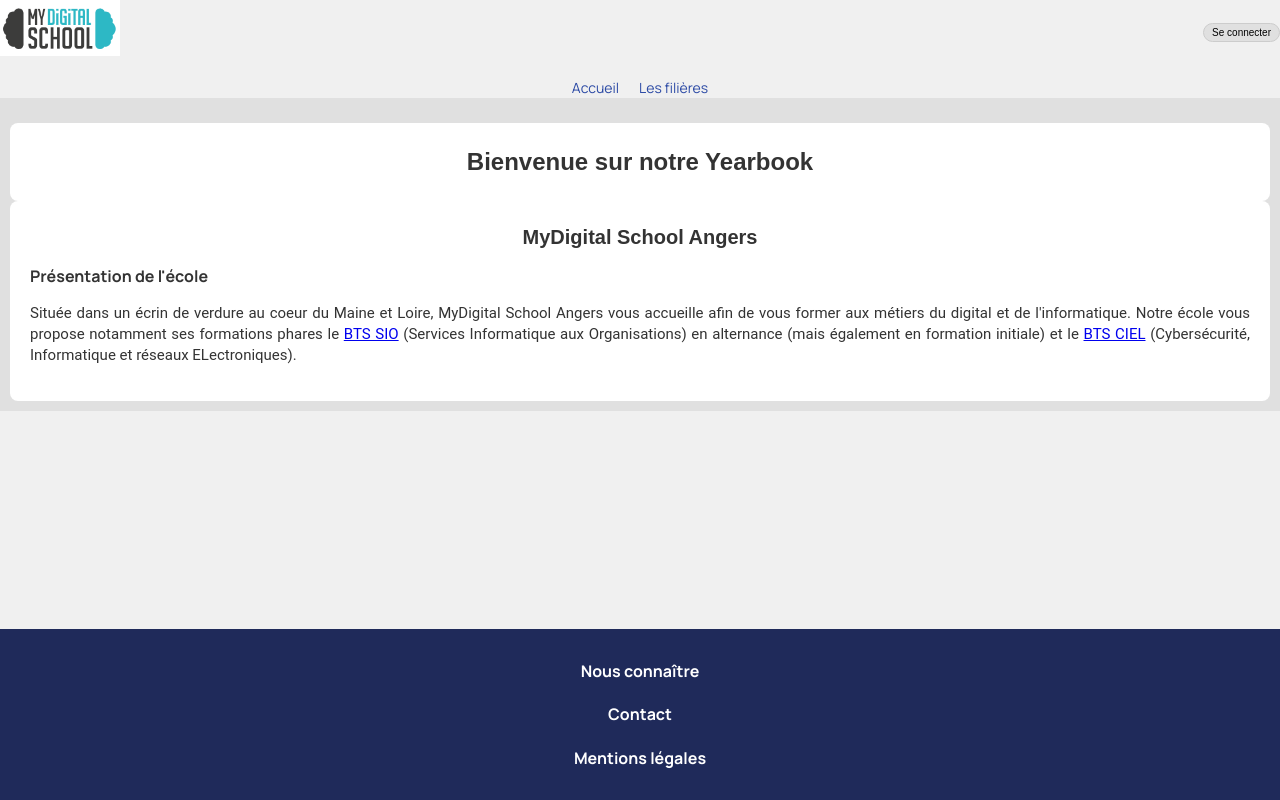
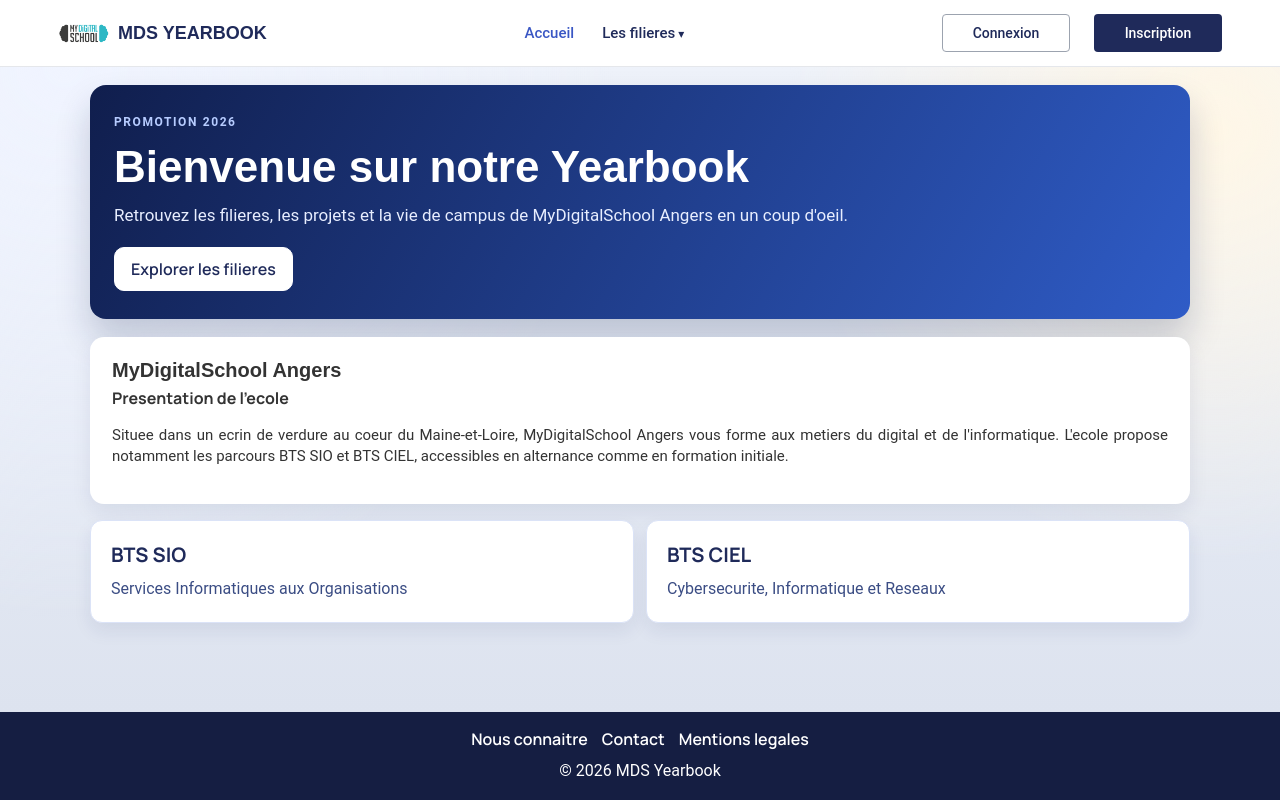
Before and after one commit to MarleyAvix/yearBook, a PHP site: page / in a window 1280 px wide. Run offline with PHP 8.4, Linux system fonts and the light colour scheme.

Commit message:
modification du css

```diff
--- a/css/style.css
+++ b/css/style.css
@@ -584,3 +584,206 @@
 footer p {
     color: #fff;
 }
+
+/* =========================
+   Home page upgrades
+========================= */
+body {
+    display: flex;
+    flex-direction: column;
+    padding-bottom: 0;
+}
+
+main {
+    flex: 1;
+}
+
+.brand {
+    font-size: 18px;
+}
+
+.brand .logo {
+    width: 52px;
+    height: auto;
+    display: block;
+    border-radius: 8px;
+}
+
+footer {
+    position: static;
+    margin-top: auto;
+    padding: 16px 20px;
+}
+
+footer p {
+    margin: 8px 0 0;
+}
+
+.home-main {
+    width: 100%;
+    gap: 18px;
+    padding: 18px;
+    background:
+        radial-gradient(circle at 5% 0%, #f0f4ff 0%, transparent 40%),
+        radial-gradient(circle at 95% 10%, #fff7e7 0%, transparent 32%),
+        linear-gradient(180deg, #eef2fa 0%, #dde3ef 100%);
+}
+
+.hero {
+    width: min(1100px, 100%);
+    background: linear-gradient(120deg, #101e4d 0%, #2f5cc7 100%);
+    color: #ffffff;
+    padding: 28px 24px;
+    border-radius: 16px;
+    box-shadow: 0 20px 35px rgba(16, 30, 77, 0.2);
+}
+
+.hero-kicker {
+    margin: 0;
+    color: #b7ccff;
+    text-transform: uppercase;
+    letter-spacing: 1.6px;
+    font-size: 12px;
+    font-weight: 700;
+}
+
+.hero h1 {
+    margin: 10px 0;
+    color: #ffffff;
+    font-size: clamp(28px, 4vw, 44px);
+    text-align: left;
+}
+
+.hero-description {
+    margin: 0;
+    max-width: 760px;
+    color: #e8eeff;
+    font-size: 17px;
+    line-height: 1.6;
+}
+
+.hero-actions {
+    margin-top: 18px;
+    display: flex;
+    flex-wrap: wrap;
+    gap: 10px;
+}
+
+.hero-button {
+    display: inline-flex;
+    align-items: center;
+    justify-content: center;
+    text-decoration: none;
+    padding: 10px 16px;
+    border-radius: 10px;
+    border: 1px solid #ffffff;
+    color: #ffffff;
+    font-weight: 600;
+    transition: transform 0.2s ease, background-color 0.2s ease;
+}
+
+.hero-button:hover {
+    transform: translateY(-1px);
+    background-color: rgba(255, 255, 255, 0.12);
+}
+
+.hero-button.primary {
+    background-color: #ffffff;
+    color: #1f2a5a;
+    border: 1px solid #ffffff;
+}
+
+.hero-button.primary:hover {
+    background-color: #dfe8ff;
+}
+
+.home-section {
+    width: min(1100px, 100%);
+    display: grid;
+    gap: 16px;
+    padding: 0;
+    background: transparent;
+    box-shadow: none;
+}
+
+.school-card {
+    background: #ffffff;
+    border-radius: 14px;
+    padding: 22px;
+    box-shadow: 0 8px 20px rgba(16, 30, 77, 0.08);
+}
+
+.school-card h2,
+.school-card h3 {
+    margin-top: 0;
+    text-align: left;
+}
+
+.filiere-grid {
+    display: grid;
+    gap: 12px;
+    grid-template-columns: repeat(auto-fit, minmax(230px, 1fr));
+}
+
+.filiere-card {
+    background: #ffffff;
+    text-decoration: none;
+    color: #1f2a5a;
+    border-radius: 12px;
+    border: 1px solid #dbe3f7;
+    padding: 20px;
+    box-shadow: 0 8px 18px rgba(20, 44, 100, 0.08);
+    transition: transform 0.2s ease, box-shadow 0.2s ease;
+}
+
+.filiere-card h4 {
+    margin-top: 0;
+    margin-bottom: 8px;
+    font-size: 20px;
+}
+
+.filiere-card p {
+    margin: 0;
+    color: #3b4d84;
+}
+
+.filiere-card:hover {
+    transform: translateY(-3px);
+    box-shadow: 0 16px 26px rgba(20, 44, 100, 0.14);
+}
+
+.home-footer {
+    background: #151e42;
+    text-align: center;
+}
+
+.footer-columns {
+    display: flex;
+    flex-wrap: wrap;
+    justify-content: center;
+    gap: 14px;
+}
+
+.footer-columns a {
+    color: #ffffff;
+    text-decoration: none;
+    font-weight: 600;
+}
+
+.footer-columns a:hover {
+    text-decoration: underline;
+}
+
+@media (max-width: 860px) {
+    .home-main {
+        padding: 14px;
+    }
+
+    .hero {
+        padding: 22px 18px;
+    }
+
+    .hero-description {
+        font-size: 15px;
+    }
+}
--- a/index.html
+++ b/index.html
@@ -14,57 +14,76 @@
 </head>
 <body>
     <header>
-        <nav>
-            <div class="mobile-top-nav">
-                <div>
-                    <a href="index.html">
-                        <img src="assets/logoMDS.png" alt="MDS logo" class="logo"></img>
+        <nav class="site-nav" aria-label="Navigation principale">
+            <div class="navbar-inner">
+                <div class="nav-header">
+                    <a class="brand" href="index.html" aria-label="Accueil Yearbook">
+                        <img src="assets/logoMDS.png" alt="Logo MyDigitalSchool" class="logo">
+                        <span>MDS YEARBOOK</span>
                     </a>
+                    <button class="nav-toggle" type="button" aria-expanded="false" aria-label="Ouvrir le menu">
+                        <span class="nav-toggle-bar"></span>
+                        <span class="nav-toggle-bar"></span>
+                        <span class="nav-toggle-bar"></span>
+                    </button>
                 </div>
 
-                <div>
-                    <button class="connection-button">Se connecter</button>
+                <div class="nav-collapsible">
+                    <ul class="nav-links">
+                        <li><a class="active" href="index.html">Accueil</a></li>
+                        <li class="nav-dropdown">
+                            <button class="nav-dropdown-toggle" type="button">Les filieres</button>
+                            <ul class="nav-dropdown-menu">
+                                <li><a href="pages/sio.html">BTS SIO</a></li>
+                                <li><a href="pages/ciel.html">BTS CIEL</a></li>
+                            </ul>
+                        </li>
+                    </ul>
+                    <a class="nav-login-btn" href="pages/login.html">Connexion</a>
+                    <a class="nav-login-btn primary" href="pages/register.html">Inscription</a>
                 </div>
-            </div>
-
-            <div class="menu">
-                <ul>
-                    <li><a href="index.html">Accueil</a></li>
-                    <li class="dropdown">
-                        <a href="#filiere-section">Les filières</a>
-                        <ul class="dropdown-menu">
-                            <li><a href="pages/sio.html">BTS SIO</a></li>
-                            <li><a href="pages/ciel.html">BTS CIEL</a></li>
-                        </ul>
-                    </li>
-                </ul>
             </div>
         </nav>
     </header>
 
-    <main>
-        <section class="intro">
+    <main class="home-main">
+        <section class="hero">
+            <p class="hero-kicker">Promotion 2026</p>
             <h1>Bienvenue sur notre Yearbook</h1>
+            <p class="hero-description">Retrouvez les filieres, les projets et la vie de campus de MyDigitalSchool Angers en un coup d'oeil.</p>
+            <div class="hero-actions">
+                <a class="hero-button primary" href="#filiere-section">Explorer les filieres</a>
+            </div>
         </section>
-        <section id="filiere-section">
-            <article>
-                <h2>MyDigital School Angers</h2>
-                    <h3>Présentation de l'école</h3>
-                        <p>Située dans un écrin de verdure au coeur du Maine et Loire, MyDigital School Angers vous accueille afin de vous former aux métiers du digital et de l'informatique. Notre école vous propose notamment ses formations phares le <a href="https://www.mydigitalschool.com/angers/bts-services-informatiques-organisations-sio?gad_campaignid=21566157052&gad_source=1&gclid=CjwKCAjwzevPBhBaEiwAplAxvkZqrRFzVp9OmpTKRUbK7Cd1KrFQFHvyeFN-PMBwnXseY8BW5lFT3hoCZiQQAvD_BwE" target="_blank">BTS SIO</a> (Services Informatique aux Organisations) en alternance (mais également en formation initiale) et le <a href="https://www.espl.fr/formations/bts-cybersecurite-informatique-et-reseaux-electronique-angers#wrapper-campus" target="_blank">BTS CIEL</a> (Cybersécurité, Informatique et réseaux ELectroniques).</p>
+        <section id="filiere-section" class="home-section">
+            <article class="school-card">
+                <h2>MyDigitalSchool Angers</h2>
+                <h3>Presentation de l'ecole</h3>
+                <p>Situee dans un ecrin de verdure au coeur du Maine-et-Loire, MyDigitalSchool Angers vous forme aux metiers du digital et de l'informatique. L'ecole propose notamment les parcours BTS SIO et BTS CIEL, accessibles en alternance comme en formation initiale.</p>
             </article>
+
+            <div class="filiere-grid" aria-label="Liste des filieres">
+                <a class="filiere-card" href="pages/sio.html">
+                    <h4>BTS SIO</h4>
+                    <p>Services Informatiques aux Organisations</p>
+                </a>
+                <a class="filiere-card" href="pages/ciel.html">
+                    <h4>BTS CIEL</h4>
+                    <p>Cybersecurite, Informatique et Reseaux</p>
+                </a>
+            </div>
         </section>
     </main>
 
-    <footer>
-        <div><a></a>
-            <h4>Nous connaître</h4>
+    <footer class="home-footer">
+        <div class="footer-columns">
+            <a href="https://www.mydigitalschool.com/angers" target="_blank" rel="noopener noreferrer">Nous connaitre</a>
+            <a href="pages/login.html">Contact</a>
+            <a href="README.md">Mentions legales</a>
         </div>
-        <div>
-            <h4>Contact</h4>
-        </div>
-        <div>
-            <h4>Mentions légales</h4></div>
+        <p>&copy; 2026 MDS Yearbook</p>
     </footer>
 
+    <script src="js/script.js"></script>
 </body>
 </html>
```
